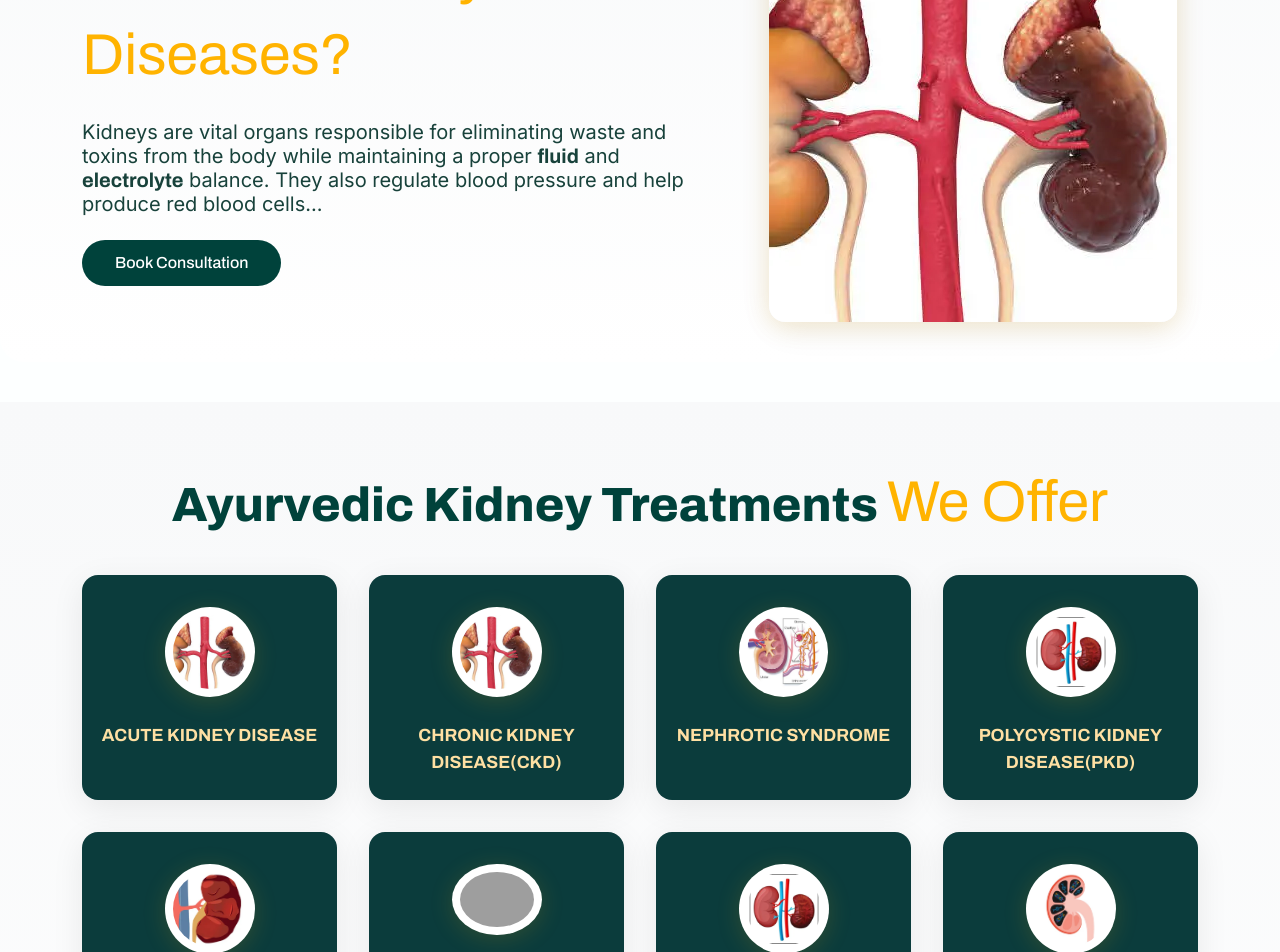
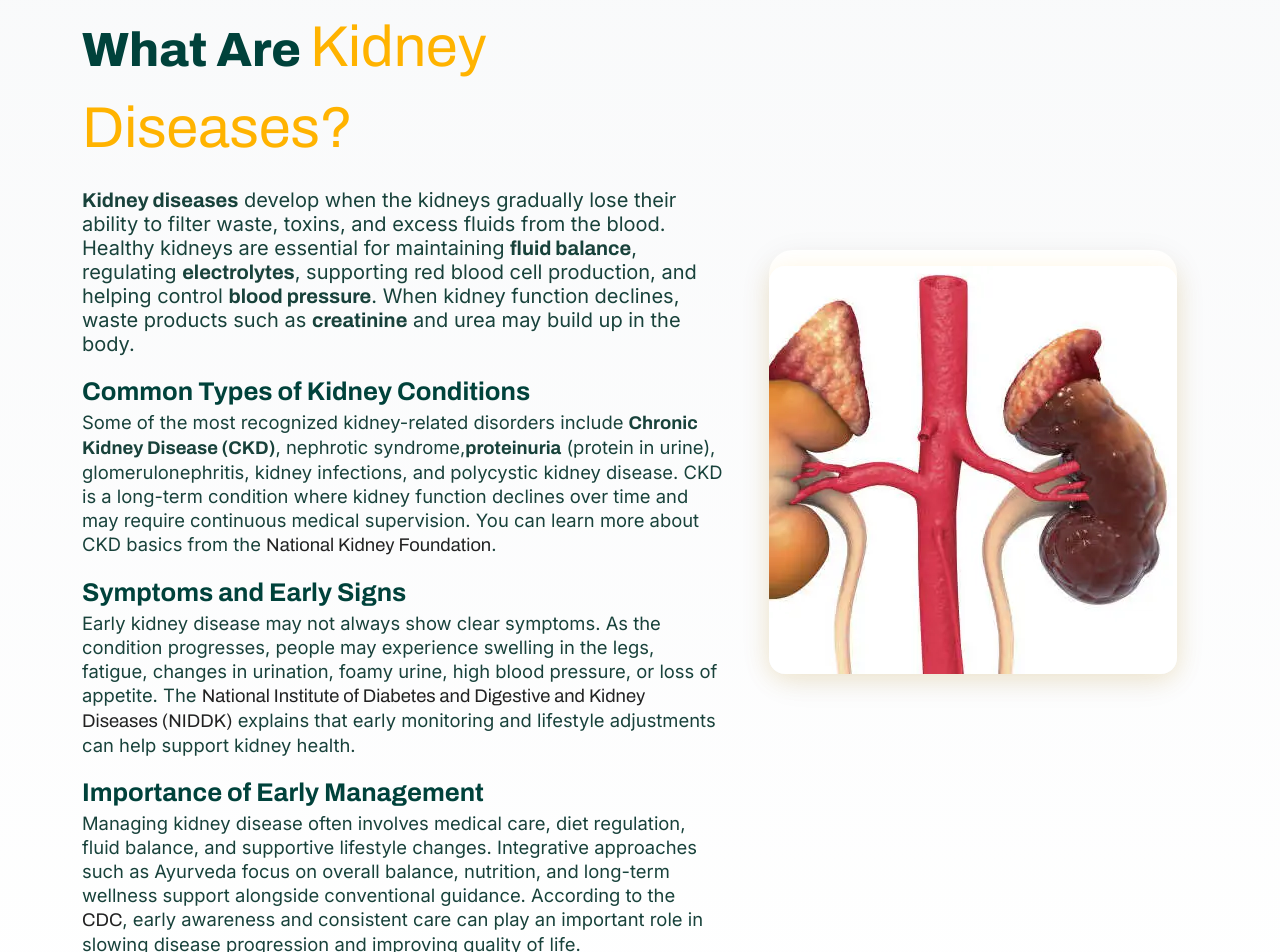
Before and after one commit to atharvveda/atharv, a Next.js app: page /diseases/kidney in a window 1280 px wide. Shown: the part 1580-2532 px from the top of the page. Built offline with nearby package versions, Linux system fonts and the light colour scheme; grey boxes are pictures that could not be loaded.

Commit message:
content update

```diff
--- a/src/app/(website)/diseases/kidney/page.tsx
+++ b/src/app/(website)/diseases/kidney/page.tsx
@@ -129,24 +129,72 @@ export default function KidneyPage() {
                 <div className="container">
                     <div className="row align-items-center">
                         <div className="col-lg-7 col-md-12 mb-4 mb-lg-0">
-                            <h2 style={{ fontSize: "3rem", fontWeight: 800, color: "#00423b", marginBottom: "24px" }}>
+
+                            <h1 style={{ fontSize: "2.2rem", fontWeight: 800, color: "#00423b", marginBottom: "10px" }}>
+                                Understanding Kidney Diseases and Kidney Function
+                            </h1>
+
+                            <h2 style={{ fontSize: "3rem", fontWeight: 800, color: "#00423b", marginBottom: "20px" }}>
                                 What Are <span style={{ color: "#ffb300", fontSize: "larger" }}>Kidney Diseases?</span>
                             </h2>
-                            <p style={{ fontSize: "1.25rem", color: "#18423b", marginBottom: "24px", maxWidth: "800px" }}>
-                                Kidneys are vital organs responsible for eliminating waste and toxins from the body while maintaining a
-                                proper <b>fluid</b> and <b>electrolyte</b> balance. They also regulate blood pressure and help produce red
-                                blood cells...
+
+                            <p style={{ fontSize: "1.25rem", color: "#18423b", marginBottom: "18px", maxWidth: "800px" }}>
+                                <b>Kidney diseases</b> develop when the kidneys gradually lose their ability to filter waste, toxins, and excess fluids from the blood.
+                                Healthy kidneys are essential for maintaining <b>fluid balance</b>, regulating <b>electrolytes</b>, supporting red blood cell production,
+                                and helping control <b>blood pressure</b>. When kidney function declines, waste products such as <b>creatinine</b> and urea may build up in the body.
                             </p>
-                            <Link href="/contact" className="btn" style={{ background: "#00423b", color: "#fff", fontSize: "1rem", fontWeight: 500, padding: "10px 32px", borderRadius: "32px", display: "inline-block", textDecoration: "none" }}>Book Consultation</Link>
+
+                            <h3 style={{ fontSize: "1.6rem", fontWeight: 700, color: "#00423b", marginTop: "10px" }}>
+                                Common Types of Kidney Conditions
+                            </h3>
+
+                            <p style={{ fontSize: "1.15rem", color: "#18423b", marginBottom: "18px", maxWidth: "800px" }}>
+                                Some of the most recognized kidney-related disorders include <b>Chronic Kidney Disease (CKD)</b>, nephrotic syndrome,
+                                <b>proteinuria</b> (protein in urine), glomerulonephritis, kidney infections, and polycystic kidney disease.
+                                CKD is a long-term condition where kidney function declines over time and may require continuous medical supervision.
+                                You can learn more about CKD basics from the{" "}
+                                <a href="https://www.kidney.org/kidney-topics/chronic-kidney-disease-ckd" target="_blank" rel="noopener noreferrer">National Kidney Foundation</a>.
+                            </p>
+
+                            <h3 style={{ fontSize: "1.6rem", fontWeight: 700, color: "#00423b", marginTop: "10px" }}>
+                                Symptoms and Early Signs
+                            </h3>
+
+                            <p style={{ fontSize: "1.15rem", color: "#18423b", marginBottom: "18px", maxWidth: "800px" }}>
+                                Early kidney disease may not always show clear symptoms. As the condition progresses, people may experience swelling in the legs,
+                                fatigue, changes in urination, foamy urine, high blood pressure, or loss of appetite.
+                                The{" "}
+                                <a href="https://www.niddk.nih.gov/health-information/kidney-disease" target="_blank" rel="noopener noreferrer">National Institute of Diabetes and Digestive and Kidney Diseases (NIDDK)</a>{" "}
+                                explains that early monitoring and lifestyle adjustments can help support kidney health.
+                            </p>
+
+                            <h3 style={{ fontSize: "1.6rem", fontWeight: 700, color: "#00423b", marginTop: "10px" }}>
+                                Importance of Early Management
+                            </h3>
+
+                            <p style={{ fontSize: "1.15rem", color: "#18423b", marginBottom: "24px", maxWidth: "800px" }}>
+                                Managing kidney disease often involves medical care, diet regulation, fluid balance, and supportive lifestyle changes.
+                                Integrative approaches such as Ayurveda focus on overall balance, nutrition, and long-term wellness support alongside conventional guidance.
+                                According to the{" "}
+                                <a href="https://www.cdc.gov/kidneydisease/index.html" target="_blank" rel="noopener noreferrer">CDC</a>, early awareness and consistent care can play an important role in slowing disease progression and improving quality of life.
+                            </p>
+
+                            <Link href="/contact" className="btn" style={{ background: "#00423b", color: "#fff", fontSize: "1rem", fontWeight: 500, padding: "10px 32px", borderRadius: "32px", display: "inline-block", textDecoration: "none" }}>
+                                Book Consultation
+                            </Link>
+
                         </div>
+
                         <div className="col-lg-5 col-md-12 text-center">
                             <div style={{ background: "#fff", borderRadius: "24px", boxShadow: "0 8px 32px rgba(0,0,0,0.08)", padding: "16px 0 0 0", display: "inline-block" }}>
                                 <img src="/assets/images/chronic-kidney.webp" alt="Kidney" style={{ maxWidth: "100%", borderRadius: "16px", boxShadow: "0 4px 24px rgba(255,179,0,0.15)" }} />
                             </div>
                         </div>
+
                     </div>
                 </div>
             </div>
+
 
             {/* Treatments List */}
             <div className="ayur-kidney-treatments-section" style={{ background: "linear-gradient(180deg, #f8f9fa 0%, #fff 100%)", padding: "60px 0 40px 0", borderRadius: "0 0 24px 24px", marginBottom: "40px" }}>
```
